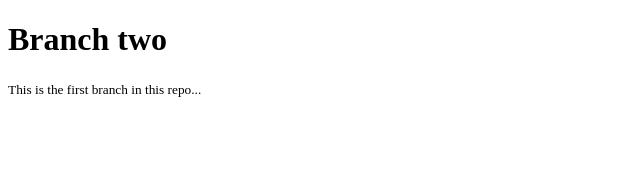
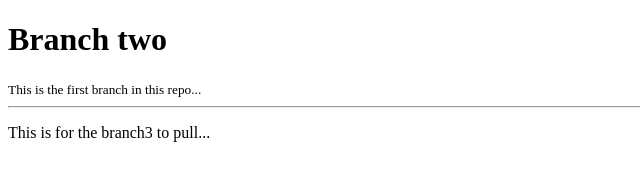
Before and after one commit to AtheoJester23/testPull, a plain HTML site: page index.html in a window 1280 px wide. Shown: the whole page, without its empty margins (0-640 px from the left). Drawn offline with Linux system fonts and the light colour scheme.

Commit message:
For Branch3 to Pull

```diff
--- a/index.html
+++ b/index.html
@@ -8,5 +8,9 @@
 <body>
     <h1>Branch two</h1>
     <small>This is the first branch in this repo...</small>
+
+    <hr>
+
+    <p>This is for the branch3 to pull...</p>
 </body>
 </html>
```
